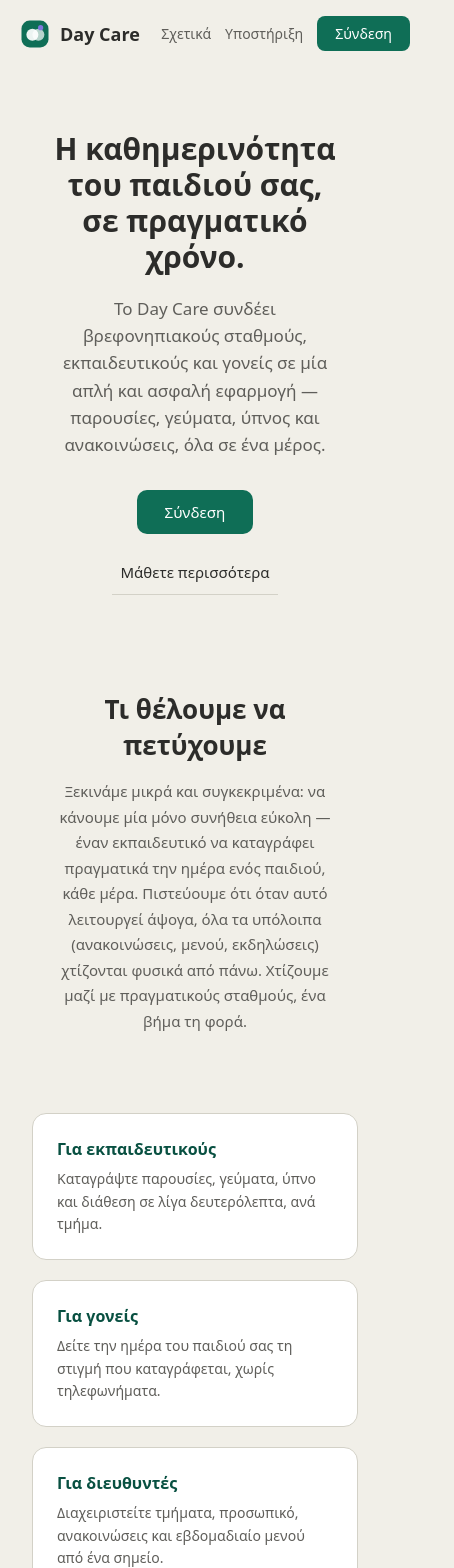
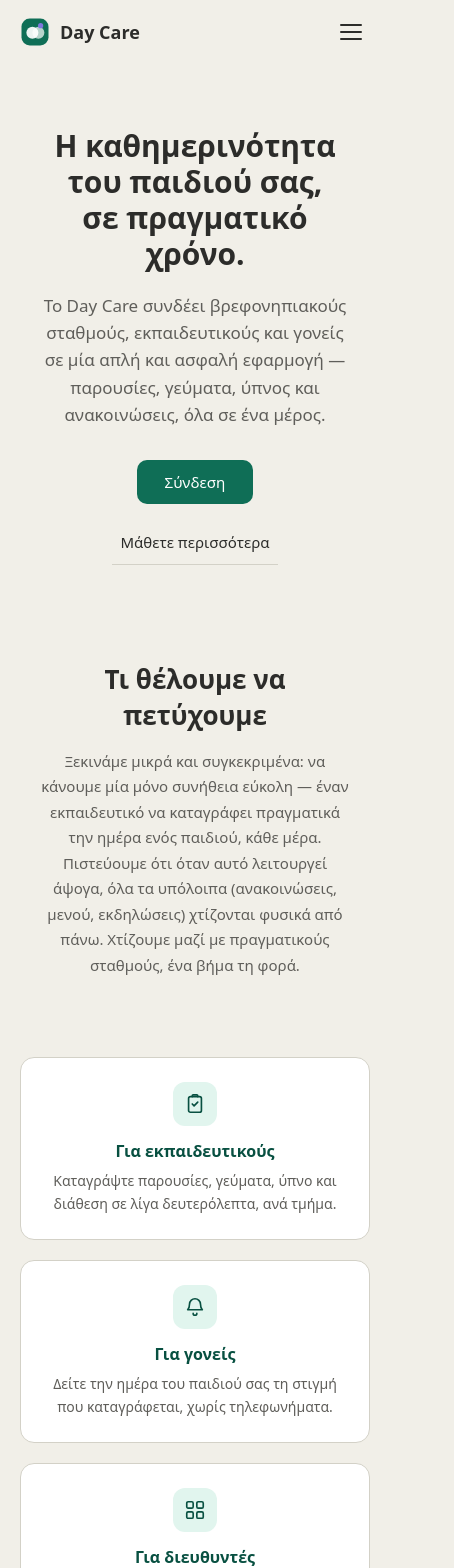
Before and after one commit to FlorianChazizi/daycare-app, a React (Vite) app: page / in a window 390 px wide. Shown: the top 1568 px of the page, 454 px wide, since content can reach past the window. Built offline with nearby package versions, Linux system fonts and the light colour scheme; no server answers.

Commit message:
style: responsive & icons

```diff
--- a/src/components/layout/PublicLayout.jsx
+++ b/src/components/layout/PublicLayout.jsx
@@ -1,19 +1,49 @@
-import { Link, Outlet } from "react-router-dom";
+import { useEffect, useState } from "react";
+import { Link, Outlet, useLocation } from "react-router-dom";
 import Logo from "./Logo";
 
 export default function PublicLayout() {
+  const [menuOpen, setMenuOpen] = useState(false);
+  const location = useLocation();
+
+  useEffect(() => {
+    setMenuOpen(false);
+  }, [location.pathname]);
+
+  function closeMenu() {
+    setMenuOpen(false);
+  }
+
   return (
     <div className="public-shell">
       <header className="public-header">
-        <Link to="/" className="public-brand">
+        <Link to="/" className="public-brand" onClick={closeMenu}>
           <Logo size={30} />
           <span>Day Care</span>
         </Link>
 
-        <nav className="public-nav">
-          <Link to="/about">Σχετικά</Link>
-          <Link to="/support">Υποστήριξη</Link>
-          <Link to="/login" className="public-signin-btn">
+        <button
+          type="button"
+          className="public-menu-toggle"
+          aria-label={menuOpen ? "Κλείσιμο μενού" : "Άνοιγμα μενού"}
+          aria-expanded={menuOpen}
+          onClick={() => setMenuOpen((open) => !open)}
+        >
+          <span className={`hamburger${menuOpen ? " hamburger--open" : ""}`}>
+            <span></span>
+            <span></span>
+            <span></span>
+          </span>
+        </button>
+
+        <nav className={`public-nav${menuOpen ? " public-nav--open" : ""}`}>
+          <Link to="/about" onClick={closeMenu}>
+            Σχετικά
+          </Link>
+          <Link to="/support" onClick={closeMenu}>
+            Υποστήριξη
+          </Link>
+          <Link to="/login" className="public-signin-btn" onClick={closeMenu}>
             Σύνδεση
           </Link>
         </nav>
--- a/src/index.css
+++ b/src/index.css
@@ -1,3 +1,9 @@
+*,
+*::before,
+*::after {
+  box-sizing: border-box;
+}
+
 :root {
   --color-primary: #0F6E56;
   --color-primary-dark: #085041;
--- a/src/pages/Home.jsx
+++ b/src/pages/Home.jsx
@@ -1,21 +1,64 @@
 import { Link } from "react-router-dom";
+
+function IconClipboardCheck() {
+  return (
+    <svg viewBox="0 0 24 24" fill="none" stroke="currentColor" strokeWidth="1.8" strokeLinecap="round" strokeLinejoin="round">
+      <rect x="5" y="4" width="14" height="17" rx="2" />
+      <path d="M9 4V3a1 1 0 0 1 1-1h4a1 1 0 0 1 1 1v1" />
+      <path d="M9 12l2 2 4-4" />
+    </svg>
+  );
+}
+
+function IconBell() {
+  return (
+    <svg viewBox="0 0 24 24" fill="none" stroke="currentColor" strokeWidth="1.8" strokeLinecap="round" strokeLinejoin="round">
+      <path d="M6 9a6 6 0 0 1 12 0c0 4 1.5 5.5 2 6H4c.5-.5 2-2 2-6z" />
+      <path d="M10 19a2 2 0 0 0 4 0" />
+    </svg>
+  );
+}
+
+function IconGrid() {
+  return (
+    <svg viewBox="0 0 24 24" fill="none" stroke="currentColor" strokeWidth="1.8" strokeLinecap="round" strokeLinejoin="round">
+      <rect x="3" y="3" width="7" height="7" rx="1.5" />
+      <rect x="14" y="3" width="7" height="7" rx="1.5" />
+      <rect x="3" y="14" width="7" height="7" rx="1.5" />
+      <rect x="14" y="14" width="7" height="7" rx="1.5" />
+    </svg>
+  );
+}
+
+function IconShield() {
+  return (
+    <svg viewBox="0 0 24 24" fill="none" stroke="currentColor" strokeWidth="1.8" strokeLinecap="round" strokeLinejoin="round">
+      <path d="M12 3l7 3v5c0 4.5-3 8-7 10-4-2-7-5.5-7-10V6l7-3z" />
+      <path d="M9.5 12l1.8 1.8L15 10.3" />
+    </svg>
+  );
+}
 
 const FEATURES = [
   {
     title: "Για εκπαιδευτικούς",
     text: "Καταγράψτε παρουσίες, γεύματα, ύπνο και διάθεση σε λίγα δευτερόλεπτα, ανά τμήμα.",
+    Icon: IconClipboardCheck,
   },
   {
     title: "Για γονείς",
     text: "Δείτε την ημέρα του παιδιού σας τη στιγμή που καταγράφεται, χωρίς τηλεφωνήματα.",
+    Icon: IconBell,
   },
   {
     title: "Για διευθυντές",
     text: "Διαχειριστείτε τμήματα, προσωπικό, ανακοινώσεις και εβδομαδιαίο μενού από ένα σημείο.",
+    Icon: IconGrid,
   },
   {
     title: "Ασφάλεια & ιδιωτικότητα",
     text: "Κάθε σχολείο βλέπει μόνο τα δικά του δεδομένα. Πρόσβαση μόνο στους κατάλληλους ανθρώπους.",
+    Icon: IconShield,
   },
 ];
 
@@ -73,6 +116,9 @@ export default function Home() {
         <div className="feature-grid">
           {FEATURES.map((f) => (
             <div key={f.title} className="feature-card">
+              <div className="feature-icon">
+                <f.Icon />
+              </div>
               <h3>{f.title}</h3>
               <p>{f.text}</p>
             </div>
--- a/src/styles/public.css
+++ b/src/styles/public.css
@@ -15,6 +15,7 @@ html {
 }
 
 .public-header {
+  position: relative;
   display: flex;
   align-items: center;
   justify-content: space-between;
@@ -22,6 +23,46 @@ html {
   max-width: 1100px;
   width: 100%;
   margin: 0 auto;
+}
+
+.public-menu-toggle {
+  display: none;
+  align-items: center;
+  justify-content: center;
+  background: none;
+  border: none;
+  padding: 8px;
+  cursor: pointer;
+  z-index: 30;
+}
+
+.hamburger {
+  display: flex;
+  flex-direction: column;
+  justify-content: space-between;
+  width: 22px;
+  height: 16px;
+}
+
+.hamburger span {
+  display: block;
+  height: 2px;
+  width: 100%;
+  background: var(--color-text);
+  border-radius: 2px;
+  transition: transform 0.2s ease, opacity 0.2s ease;
+}
+
+.hamburger--open span:nth-child(1) {
+  transform: translateY(7px) rotate(45deg);
+}
+
+.hamburger--open span:nth-child(2) {
+  opacity: 0;
+}
+
+.hamburger--open span:nth-child(3) {
+  transform: translateY(-7px) rotate(-45deg);
 }
 
 .public-brand {
@@ -203,6 +244,25 @@ html {
   border: 1px solid var(--color-border);
   border-radius: 14px;
   padding: 24px;
+  text-align: center;
+
+}
+
+.feature-icon {
+  width: 44px;
+  height: 44px;
+  border-radius: 12px;
+  background: var(--color-success-bg);
+  color: var(--color-primary-dark);
+  display: flex;
+  align-items: center;
+  justify-content: center;
+  margin: 0 auto 14px;
+}
+
+.feature-icon svg {
+  width: 22px;
+  height: 22px;
 }
 
 .feature-card h3 {
@@ -371,8 +431,35 @@ html {
     padding: 16px 20px;
   }
 
+  .public-menu-toggle {
+    display: inline-flex;
+  }
+
   .public-nav {
-    gap: 14px;
+    position: absolute;
+    top: 100%;
+    left: 0;
+    right: 0;
+    display: none;
+    flex-direction: column;
+    align-items: center;
+    gap: 20px;
+    padding: 24px 20px 32px;
+    background: var(--color-bg);
+    border-bottom: 1px solid var(--color-border);
+    z-index: 20;
+  }
+
+  .public-nav--open {
+    display: flex;
+  }
+
+  .public-nav a {
+    font-size: 16px;
+  }
+
+  .landing {
+    padding: 0 20px;
   }
 
   .hero-title {
@@ -382,4 +469,16 @@ html {
   .hero-actions {
     flex-direction: column;
   }
+
+  .cta-final {
+    padding: 36px 20px;
+  }
+
+  .legal-page {
+    padding: 32px 20px 56px;
+  }
+
+  .not-found {
+    padding: 64px 20px;
+  }
 }
```
